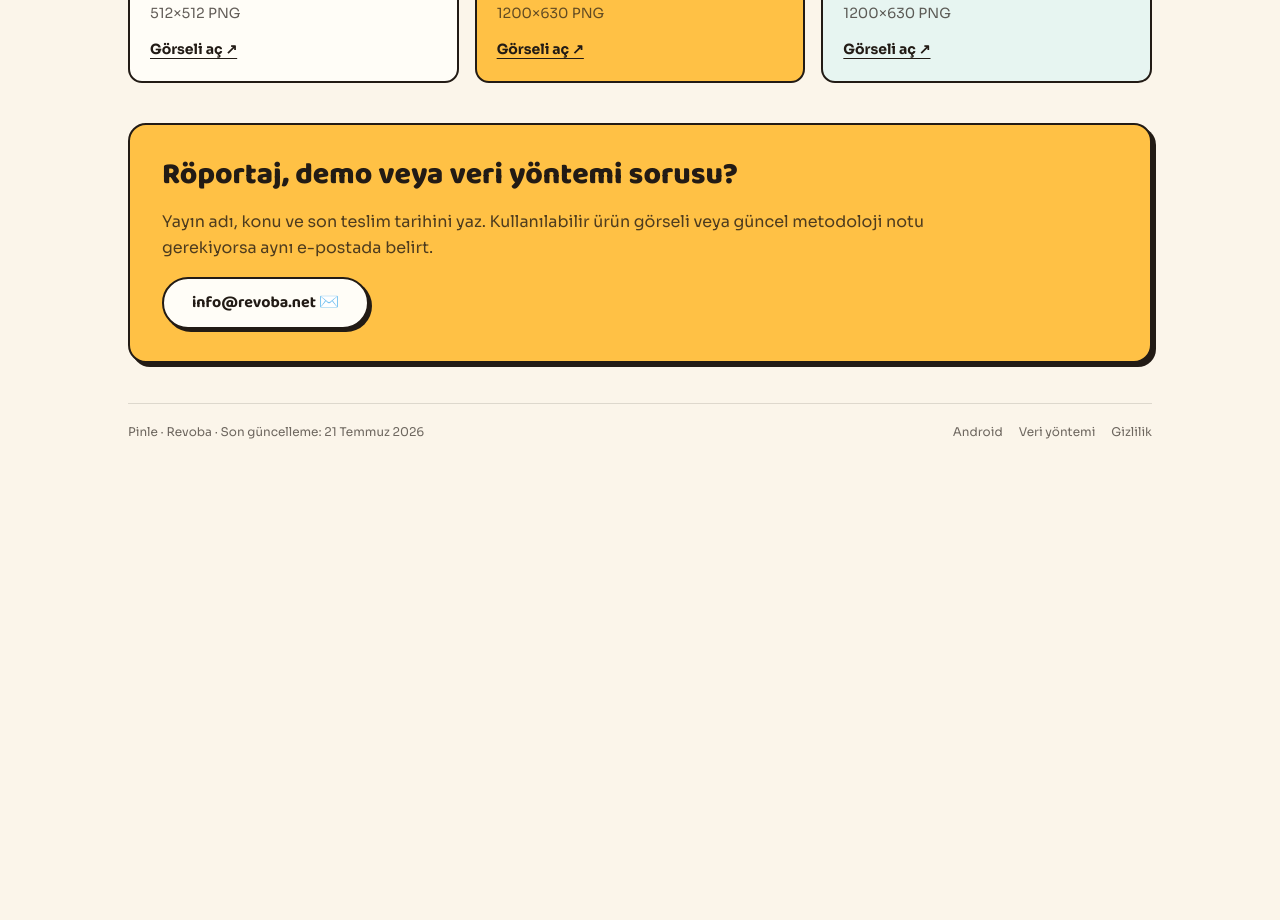
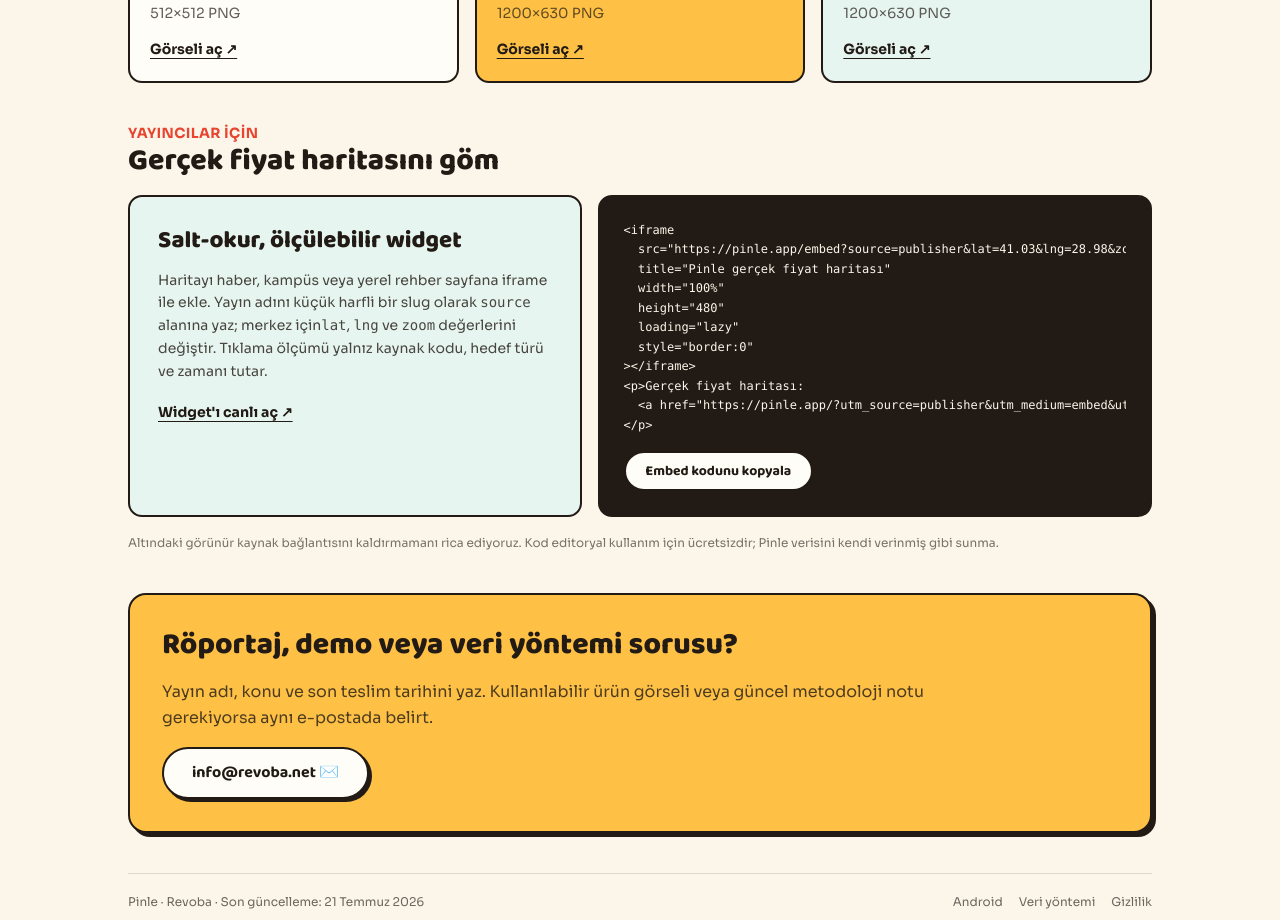
Before and after one commit to kerembasbug/pinle, a Next.js app: page /basin in a window 1280 px wide. Shown: the part 1800-2720 px from the top of the page. Before the commit the page ends 2260 px from the top, so only its background shows below. Built offline with nearby package versions, Linux system fonts and the light colour scheme; no server answers.

Commit message:
Yayıncı embed kanalını ölçülebilir hale getir

```diff
--- /dev/null
+++ b/src/app/api/events/embed/route.ts
@@ -0,0 +1,20 @@
+import { db } from "@/lib/db";
+import { cleanEmbedSource, isEmbedTarget } from "@/lib/embedMarketing";
+import { overloadGuard } from "@/lib/flags";
+
+export async function POST(request: Request) {
+  const guard = overloadGuard();
+  if (guard) return guard;
+
+  const body = (await request.json().catch(() => null)) as {
+    source?: unknown;
+    target?: unknown;
+  } | null;
+  if (!isEmbedTarget(body?.target)) {
+    return Response.json({ error: "Geçersiz hedef" }, { status: 400 });
+  }
+
+  const source = cleanEmbedSource(body?.source);
+  db().prepare("INSERT INTO embed_clicks (source, target) VALUES (?, ?)").run(source, body.target);
+  return new Response(null, { status: 204 });
+}
--- a/src/app/api/stats/route.ts
+++ b/src/app/api/stats/route.ts
@@ -59,6 +59,7 @@
             WHERE ru.referred_by IS NOT NULL
               AND date((SELECT MIN(p.created_at) FROM pins p WHERE p.user_id = ru.id)) = dates.day
          ) AS referral_activations,
+         (SELECT COUNT(*) FROM embed_clicks ec WHERE date(ec.created_at) = dates.day) AS embed_clicks,
          (SELECT COUNT(*) FROM outbound_clicks oc WHERE date(oc.created_at) = dates.day) AS play_clicks
        FROM dates ORDER BY dates.day`
     )
@@ -81,6 +82,7 @@
         (SELECT COUNT(*) FROM users ru
           WHERE ru.referred_by IS NOT NULL
             AND EXISTS (SELECT 1 FROM pins p WHERE p.user_id = ru.id)) AS activated_referrals,
+        (SELECT COUNT(*) FROM embed_clicks) AS embed_clicks,
         (SELECT COUNT(*) FROM outbound_clicks) AS outbound_play_clicks`
     )
     .get();
@@ -127,7 +129,9 @@
          (SELECT COUNT(*) FROM users ru
            WHERE ru.referred_by IS NOT NULL
              AND (SELECT MIN(p.created_at) FROM pins p WHERE p.user_id = ru.id)
-                 > datetime('now', '-7 day')) AS referral_activations`
+                 > datetime('now', '-7 day')) AS referral_activations,
+         (SELECT COUNT(*) FROM embed_clicks
+           WHERE created_at > datetime('now', '-7 day')) AS embed_referrals`
     )
     .get() as {
     active_contributors: number;
@@ -137,6 +141,7 @@
     user_created_pins: number;
     referral_bindings: number;
     referral_activations: number;
+    embed_referrals: number;
   };
 
   const districtSignals = d
@@ -182,6 +187,16 @@
     )
     .all();
 
+  const embedBySource = d
+    .prepare(
+      `SELECT source, target, COUNT(*) AS clicks
+         FROM embed_clicks
+        WHERE created_at > datetime('now', '-30 day')
+        GROUP BY source, target
+        ORDER BY clicks DESC, source ASC, target ASC`
+    )
+    .all();
+
   // Katkı oranı: son 7 günün ziyaretçilerinden pin ekleyenlerin payı (launch KPI'sı)
   const contribution = d
     .prepare(
@@ -201,6 +216,7 @@
     byKind,
     playBySource,
     shareBySource,
+    embedBySource,
     last14Days: days,
     launchMetrics: {
       ...launchMetrics,
--- a/src/app/basin/page.tsx
+++ b/src/app/basin/page.tsx
@@ -1,5 +1,6 @@
 import type { Metadata } from "next";
 import Link from "next/link";
+import CopyEmbedCodeButton from "@/components/CopyEmbedCodeButton";
 import PlayStoreLink from "@/components/PlayStoreLink";
 import { jsonLdSafe } from "@/lib/jsonld";
 
@@ -51,6 +52,18 @@
   ["Hesapsız başlangıç", "Temel kullanım modeli"],
   ["Gör · ekle · doğrula", "Topluluk döngüsü"],
 ] as const;
+
+const embedCode = `<iframe
+  src="https://pinle.app/embed?source=publisher&lat=41.03&lng=28.98&zoom=11.8"
+  title="Pinle gerçek fiyat haritası"
+  width="100%"
+  height="480"
+  loading="lazy"
+  style="border:0"
+></iframe>
+<p>Gerçek fiyat haritası:
+  <a href="https://pinle.app/?utm_source=publisher&utm_medium=embed&utm_campaign=publisher_widget">Pinle</a>
+</p>`;
 
 const sources = [
   {
@@ -231,6 +244,47 @@
           </div>
         </section>
 
+        <section id="haritayi-gom" aria-labelledby="embed-baslik" className="space-y-4 scroll-mt-6">
+          <div>
+            <p className="text-sm font-extrabold uppercase tracking-wide text-tomato">Yayıncılar için</p>
+            <h2 id="embed-baslik" className="text-3xl font-extrabold">Gerçek fiyat haritasını göm</h2>
+          </div>
+          <div className="grid gap-4 lg:grid-cols-[0.9fr_1.1fr]">
+            <article className="sticker-flat sticker-mint p-6 sm:p-7">
+              <h3 className="text-2xl font-extrabold">Salt-okur, ölçülebilir widget</h3>
+              <p className="mt-3 text-sm leading-relaxed opacity-80">
+                Haritayı haber, kampüs veya yerel rehber sayfana iframe ile ekle. Yayın adını
+                küçük harfli bir slug olarak <code>source</code> alanına yaz; merkez için
+                <code>lat</code>, <code>lng</code> ve <code>zoom</code> değerlerini değiştir.
+                Tıklama ölçümü yalnız kaynak kodu, hedef türü ve zamanı tutar.
+              </p>
+              <a
+                href="/embed?source=basin_demo&lat=41.03&lng=28.98&zoom=11.8"
+                target="_blank"
+                rel="noreferrer"
+                className="mt-5 inline-block text-sm font-extrabold underline underline-offset-4"
+              >
+                Widget&apos;ı canlı aç ↗
+              </a>
+            </article>
+            <article
+              className="sticker-flat min-w-0 p-5 text-paper sm:p-6"
+              style={{ backgroundColor: "#221b15" }}
+            >
+              <pre className="max-w-full overflow-x-auto whitespace-pre text-xs leading-relaxed">
+                <code>{embedCode}</code>
+              </pre>
+              <div className="mt-4">
+                <CopyEmbedCodeButton code={embedCode} />
+              </div>
+            </article>
+          </div>
+          <p className="text-xs leading-relaxed opacity-60">
+            Altındaki görünür kaynak bağlantısını kaldırmamanı rica ediyoruz. Kod editoryal
+            kullanım için ücretsizdir; Pinle verisini kendi verinmiş gibi sunma.
+          </p>
+        </section>
+
         <section className="sticker sticker-mustard flex flex-col items-start gap-4 p-6 sm:p-8">
           <h2 className="text-3xl font-extrabold">Röportaj, demo veya veri yöntemi sorusu?</h2>
           <p className="max-w-3xl text-sm leading-relaxed opacity-80 sm:text-base">
--- a/src/app/embed/page.tsx
+++ b/src/app/embed/page.tsx
@@ -1,4 +1,5 @@
 import EmbedMap from "@/components/EmbedMap";
+import { cleanEmbedSource } from "@/lib/embedMarketing";
 
 export const metadata = {
   title: "Pinle Haritası",
@@ -8,8 +9,30 @@
 export default async function EmbedPage({
   searchParams,
 }: {
-  searchParams: Promise<{ kind?: string }>;
+  searchParams: Promise<{
+    kind?: string;
+    source?: string;
+    lat?: string;
+    lng?: string;
+    zoom?: string;
+  }>;
 }) {
-  const { kind } = await searchParams;
-  return <EmbedMap kind={kind ?? "lezzet"} />;
+  const { kind, source, lat, lng, zoom } = await searchParams;
+  const numberInRange = (value: string | undefined, min: number, max: number, fallback: number) => {
+    const parsed = Number(value);
+    return Number.isFinite(parsed) && parsed >= min && parsed <= max ? parsed : fallback;
+  };
+  const center: [number, number] = [
+    numberInRange(lng, -180, 180, 28.98),
+    numberInRange(lat, -85, 85, 41.03),
+  ];
+
+  return (
+    <EmbedMap
+      kind={kind === "lezzet" ? kind : "lezzet"}
+      source={cleanEmbedSource(source)}
+      center={center}
+      zoom={numberInRange(zoom, 3, 18, 11.8)}
+    />
+  );
 }
--- a/src/app/gizlilik/page.tsx
+++ b/src/app/gizlilik/page.tsx
@@ -31,8 +31,8 @@
           eşleştirilmez. <strong>İçerik verileri:</strong> Eklediğin pinler (mekan/konu adı,
           kategori, fiyat, not, fotoğraf ve pinlediğin noktanın koordinatı), yorumların ve
           oyların. <strong>Kullanım verisi:</strong> Günlük tekil ziyaret sayısı (anonim
-          kimlik bazında, IP adresi saklanmaz), Google Play ve paylaşım bağlantılarındaki
-          anonim kaynak/zaman sinyali. Davet linkiyle gelirsen anonim kimliğin davet edenin
+          kimlik bazında, IP adresi saklanmaz), Google Play, paylaşım ve yayıncıya gömülen
+          harita bağlantılarındaki anonim kaynak/hedef/zaman sinyali. Davet linkiyle gelirsen anonim kimliğin davet edenin
           opak koduna bağlanır; paylaştığın metin, hedef kişi veya alıcı saklanmaz.{" "}
           <strong>İsteğe bağlı giriş bilgisi:</strong>{" "}
           Yalnızca &quot;hesabımı koru&quot; dersen — Google ile girişte Google hesap
--- /dev/null
+++ b/src/components/CopyEmbedCodeButton.tsx
@@ -0,0 +1,23 @@
+"use client";
+
+import { useState } from "react";
+
+export default function CopyEmbedCodeButton({ code }: { code: string }) {
+  const [copied, setCopied] = useState(false);
+
+  const copy = async () => {
+    try {
+      await navigator.clipboard.writeText(code);
+      setCopied(true);
+      window.setTimeout(() => setCopied(false), 1800);
+    } catch {
+      setCopied(false);
+    }
+  };
+
+  return (
+    <button type="button" onClick={copy} className="btn btn-cream px-5 py-2 text-sm">
+      {copied ? "Kopyalandı ✓" : "Embed kodunu kopyala"}
+    </button>
+  );
+}
--- a/src/lib/db.ts
+++ b/src/lib/db.ts
@@ -137,6 +137,17 @@
     );
     CREATE INDEX IF NOT EXISTS idx_share_clicks_created
       ON share_clicks(created_at, source);
+
+    -- Yayıncı iframe'inden Pinle ana sayfasına veya bir pin detayına giden
+    -- anonim tıklamalar. Yalnız yayıncının kısa kaynak kodu, hedef türü ve zaman.
+    CREATE TABLE IF NOT EXISTS embed_clicks (
+      id INTEGER PRIMARY KEY AUTOINCREMENT,
+      source TEXT NOT NULL,
+      target TEXT NOT NULL,
+      created_at TEXT NOT NULL DEFAULT (datetime('now'))
+    );
+    CREATE INDEX IF NOT EXISTS idx_embed_clicks_created
+      ON embed_clicks(created_at, source, target);
   `);
 
   // users: kimlik (login) kolonları — anonim başla, isteğe bağlı bağla
--- /dev/null
+++ b/src/lib/embedMarketing.ts
@@ -0,0 +1,22 @@
+export const EMBED_TARGETS = ["home", "pin"] as const;
+
+export type EmbedTarget = (typeof EMBED_TARGETS)[number];
+
+export function cleanEmbedSource(value: unknown): string {
+  if (typeof value !== "string") return "publisher";
+  const normalized = value.trim().toLowerCase();
+  return /^[a-z0-9][a-z0-9_-]{0,39}$/.test(normalized) ? normalized : "publisher";
+}
+
+export function isEmbedTarget(value: unknown): value is EmbedTarget {
+  return typeof value === "string" && EMBED_TARGETS.includes(value as EmbedTarget);
+}
+
+export function attributedEmbedPath(path: string, source: string): string {
+  const params = new URLSearchParams({
+    utm_source: source,
+    utm_medium: "embed",
+    utm_campaign: "publisher_widget",
+  });
+  return `${path}?${params}`;
+}
```
Also changed, not shown: src/components/EmbedMap.tsx (+90 -13 lines).
